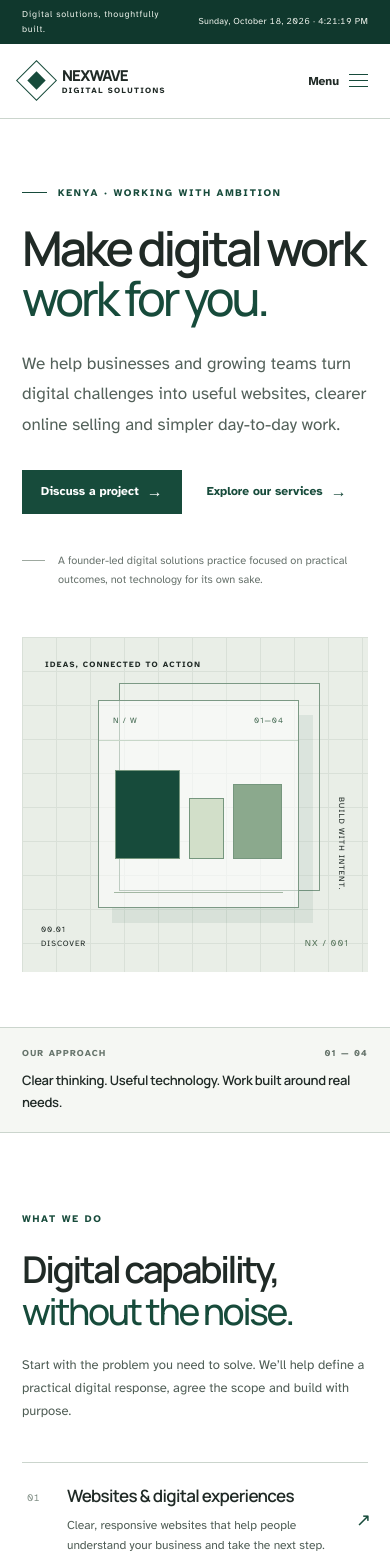
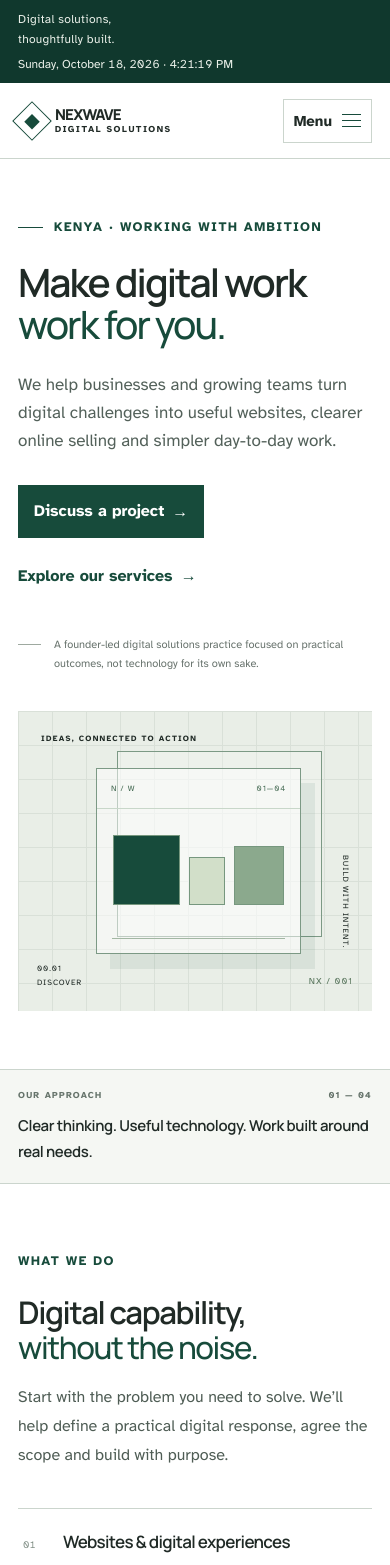
Before and after one commit to Namunane-8/NexWave-Digital-Solutions-KE, a React (Vite) app: page / in a window 390 px wide. Shown: the top 1565 px of the page. Built offline with nearby package versions, Linux system fonts and the light colour scheme.

Commit message:
Improve typography and mobile layouts across all routes

```diff
--- a/src/index.css
+++ b/src/index.css
@@ -426,3 +426,127 @@ a:focus-visible, button:focus-visible, input:focus-visible, textarea:focus-visib
 @media (prefers-reduced-motion: reduce) {
   .back-to-top { transition: none !important; transform: none; }
 }
+
+
+/* Readability and responsive refinement */
+:root { --gutter: clamp(16px, 4.5vw, 64px); }
+body { font-size: 18px; line-height: 1.7; }
+p { line-height: 1.75; }
+.utility-bar { font-size: 13px; letter-spacing: .025em; }
+.primary-nav > a { font-size: 16px; }
+.wordmark-text { font-size: 17px; }
+.wordmark-text span { font-size: 10px; }
+.eyebrow { font-size: 13px; letter-spacing: .11em; }
+.section-heading > p, .service-row p, .scope-note, .page-intro, .service-detail p,
+.principles-grid p, .founder-panel p, .story-prose p, .privacy-copy p,
+.contact-details > p, .store-note { font-size: 16px; }
+.button, .text-link, .contact-form label, .contact-form input,
+.contact-form select, .contact-form textarea, .contact-form button { font-size: 16px; }
+.contact-form input, .contact-form select { min-height: 48px; }
+.contact-form textarea { min-height: 140px; }
+.appearance-control label { font-size: 14px; }
+.appearance-control select { min-height: 44px; font-size: 16px; }
+.store-panel { display: grid; grid-template-columns: minmax(0, 1.2fr) minmax(240px, .8fr); gap: clamp(24px, 5vw, 72px); padding: clamp(24px, 5vw, 64px); border: 1px solid var(--line); background: var(--soft); }
+.store-panel-copy { min-width: 0; }
+.store-panel h2 { font-size: clamp(28px, 4vw, 42px); line-height: 1.15; }
+.store-panel-copy > p:not(.eyebrow) { max-width: 62ch; }
+.store-note { margin: 20px 0 0; color: var(--muted); }
+.store-panel-aside { min-height: 280px; display: flex; flex-direction: column; justify-content: space-between; align-items: center; padding: 18px; color: var(--green); background: var(--paper); border: 1px solid var(--line); }
+.store-index, .store-panel-aside > p { font-size: 12px; font-weight: 700; letter-spacing: .12em; }
+.store-orbit { width: min(100%, 220px); aspect-ratio: 1; position: relative; display: grid; place-items: center; }
+.store-orbit::before, .store-orbit::after { content: ""; position: absolute; inset: 12%; border: 1px solid var(--green); border-radius: 50%; }
+.store-orbit::after { inset: 27%; border-style: dashed; }
+.store-orbit span { position: absolute; width: 13px; height: 13px; border-radius: 50%; background: var(--green); }
+.store-orbit span:nth-child(1) { top: 13%; left: 48%; }
+.store-orbit span:nth-child(2) { right: 13%; bottom: 25%; }
+.store-orbit span:nth-child(3) { left: 12%; bottom: 28%; }
+:root[data-theme="dark"] .store-panel { background: var(--soft); }
+:root[data-theme="dark"] .store-panel-aside { background: #101914; }
+:root[data-theme="dark"] .store-panel-aside, :root[data-theme="dark"] .store-orbit { color: #9ed7bd; }
+:root[data-theme="dark"] .store-orbit::before, :root[data-theme="dark"] .store-orbit::after { border-color: #9ed7bd; }
+:root[data-theme="dark"] .store-orbit span { background: #9ed7bd; }
+@media (max-width: 900px) {
+  .site-header { gap: 16px; }
+  .primary-nav { gap: 14px; }
+  .primary-nav > a { font-size: 15px; }
+  .appearance-control { gap: 6px; }
+  .appearance-control select { max-width: 118px; }
+  .hero { gap: 28px; }
+  .store-panel { grid-template-columns: minmax(0, 1fr) minmax(180px, .7fr); }
+}
+@media (max-width: 680px) {
+  :root { --gutter: 18px; --space-section: 68px; }
+  body { font-size: 16px; }
+  .utility-bar { align-items: flex-start; flex-direction: column; gap: 4px; padding-block: 9px; font-size: 12px; }
+  .local-clock { font-size: 12px; letter-spacing: 0; }
+  .site-header { min-height: 76px; padding-inline: var(--gutter); gap: 12px; }
+  .wordmark { gap: 9px; }
+  .brand-mark { width: 28px; height: 28px; }
+  .brand-mark span { width: 11px; height: 11px; }
+  .wordmark-text { font-size: 15px; }
+  .wordmark-text span { font-size: 9px; }
+  .menu-toggle { display: inline-flex; align-items: center; justify-content: center; gap: 10px; min-width: 76px; min-height: 44px; padding: 8px 10px; font-size: 15px; border: 1px solid var(--line); color: var(--ink); background: var(--paper); }
+  .primary-nav { position: absolute; z-index: 12; top: 112px; left: 0; right: 0; display: none; flex-direction: column; align-items: stretch; gap: 0; padding: 10px var(--gutter) 18px; border-bottom: 1px solid var(--line); background: var(--paper); box-shadow: 0 12px 18px rgb(0 0 0 / 8%); }
+  .primary-nav.is-open { display: flex; }
+  .primary-nav > a { display: flex; align-items: center; justify-content: space-between; min-height: 48px; padding: 10px 0; border-bottom: 1px solid var(--line); font-size: 16px; }
+  .primary-nav .nav-contact { justify-content: center; margin-top: 12px; padding: 13px; }
+  .appearance-control { min-height: 52px; }
+  .appearance-control select { max-width: none; min-width: 130px; }
+  .hero { min-height: auto; padding-block: 54px 58px; grid-template-columns: minmax(0,1fr); gap: 32px; }
+  h1 { font-size: clamp(38px, 10vw, 52px); line-height: 1.08; letter-spacing: -.05em; overflow-wrap: anywhere; }
+  h2 { letter-spacing: -.045em; }
+  .hero-intro, .page-intro { font-size: 17px; line-height: 1.65; }
+  .hero-visual { min-height: 300px; }
+  .hero-actions { flex-wrap: wrap; gap: 16px; }
+  .button { min-height: 48px; padding: 13px 16px; }
+  .text-link { min-height: 44px; display: inline-flex; align-items: center; }
+  .strip-inner { flex-wrap: wrap; gap: 10px 16px; padding-block: 18px; }
+  .strip-inner p { width: 100%; margin: 0; font-size: 15px; }
+  .section-heading { grid-template-columns: minmax(0,1fr); gap: 18px; }
+  .section-heading h2, .story-content h2, .contact-inner h2 { font-size: clamp(30px, 8vw, 42px); }
+  .service-row { grid-template-columns: 28px minmax(0,1fr) 18px; gap: 12px; padding-block: 22px; }
+  .service-row > div { min-width: 0; }
+  .service-row h3 { font-size: 17px; overflow-wrap: anywhere; }
+  .service-row p { font-size: 15px; }
+  .service-audience { display: none; }
+  .story-layout { grid-template-columns: minmax(0,1fr); gap: 28px; }
+  .story-index { display: none; }
+  .about { grid-template-columns: minmax(0,1fr); gap: 20px; padding-block: 58px; }
+  .contact-inner { grid-template-columns: minmax(0,1fr); gap: 24px; padding-block: 52px; }
+  .page-hero { padding-top: 54px; }
+  .page-hero h1 { font-size: clamp(36px, 9vw, 50px); }
+  .page-body { padding-bottom: 64px; }
+  .service-detail { grid-template-columns: 28px minmax(0,1fr); gap: 16px; }
+  .service-detail h2 { font-size: 22px; overflow-wrap: anywhere; }
+  .principles-grid { grid-template-columns: minmax(0,1fr); }
+  .founder-panel { grid-template-columns: minmax(0,1fr); gap: 18px; }
+  .contact-page-grid { grid-template-columns: minmax(0,1fr); gap: 26px; }
+  .contact-form, .contact-details { min-width: 0; }
+  .contact-form input, .contact-form select, .contact-form textarea { width: 100%; min-width: 0; }
+  .contact-details > a { overflow-wrap: anywhere; }
+  .privacy-copy { max-width: 100%; }
+  .privacy-copy h2 { font-size: 22px; }
+  .story-steps { grid-template-columns: minmax(0,1fr); }
+  .page-cta { padding: 24px; }
+  .store-panel { grid-template-columns: minmax(0,1fr); padding: 22px; gap: 22px; }
+  .store-panel-aside { min-height: 220px; }
+  .footer-main { align-items: flex-start; }
+  .footer-links { flex-wrap: wrap; gap: 10px 18px; }
+  .footer-bottom { display: flex; flex-wrap: wrap; gap: 10px 18px; }
+  .back-to-top { right: max(12px, env(safe-area-inset-right)); bottom: max(12px, env(safe-area-inset-bottom)); }
+}
+@media (max-width: 360px) {
+  :root { --gutter: 14px; }
+  .wordmark-text { font-size: 13px; }
+  .wordmark-text span { font-size: 8px; letter-spacing: .12em; }
+  .menu-toggle { min-width: 68px; gap: 6px; padding-inline: 7px; }
+  .hero-visual { min-height: 260px; }
+  .hero-actions { align-items: flex-start; flex-direction: column; }
+  .service-row { gap: 8px; }
+  .store-panel { padding: 16px; }
+  .back-to-top { right: 10px; bottom: 10px; }
+}
+@media (prefers-reduced-motion: reduce) {
+  html { scroll-behavior: auto !important; }
+  *, *::before, *::after { animation: none !important; transition: none !important; }
+}
```
